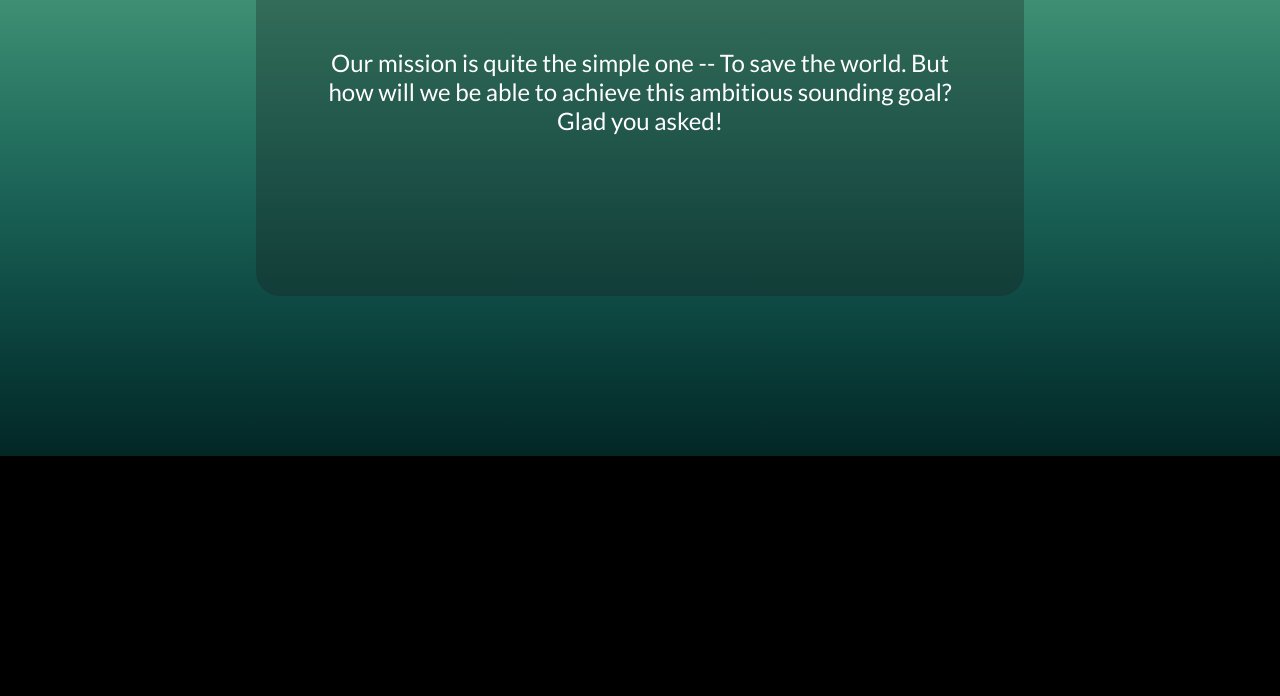
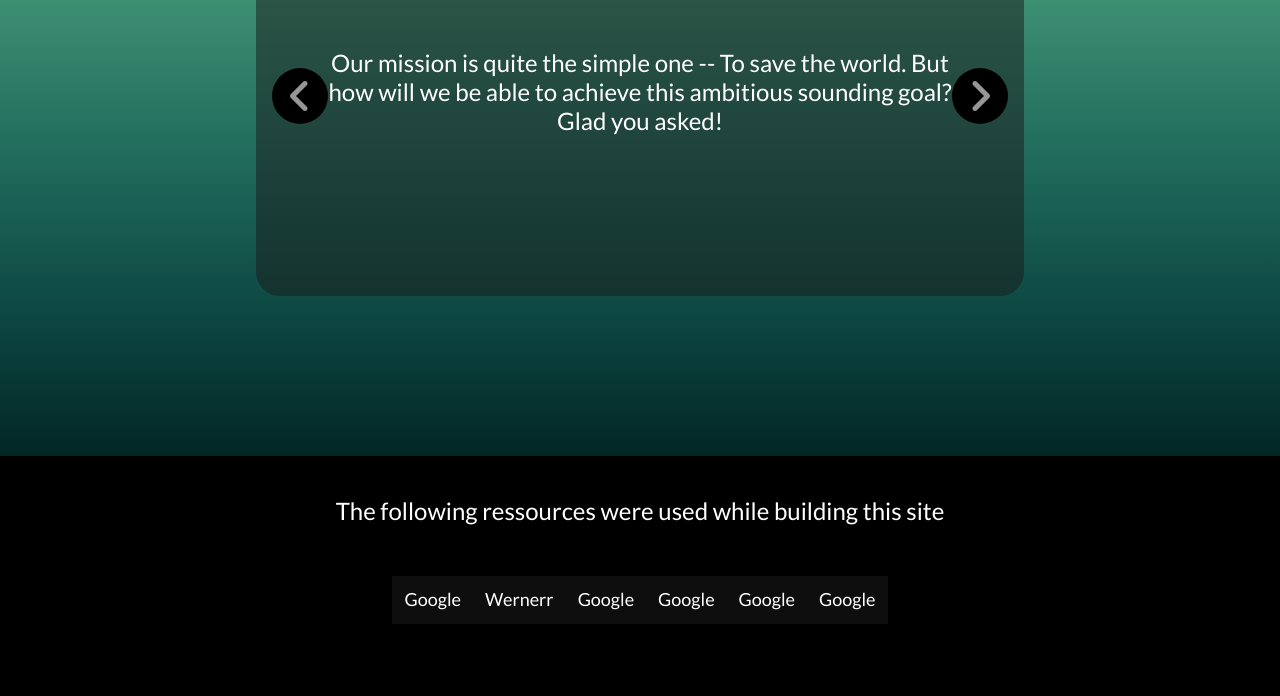
Before and after one commit to dasFeef/dasFeef.github.io, a plain HTML site: page index.html in a window 1280 px wide. Shown: the part 344-1040 px from the top of the page. Drawn offline with nearby package versions, Linux system fonts and the light colour scheme.

Commit message:
Welcome page

```diff
--- a/app.js
+++ b/app.js
@@ -41,7 +41,7 @@ const sidebar = $(".index-sidebar");
 
 function addSidebar(){
     sidebar.css('--index-sidebar-visibility', 'visible');
-    let i = -20;
+    let i = -17;
 
     const interval = setInterval(() => {
         if(i === -1) clearInterval(interval);
@@ -55,7 +55,7 @@ function removeSidebar(){
     let i = 0;
 
     const interval = setInterval(() => {
-        if(i === -20) clearInterval(interval), sidebar.css('--index-sidebar-visibility', 'hidden');
+        if(i === -17) clearInterval(interval), sidebar.css('--index-sidebar-visibility', 'hidden');
         i--;
         sidebar.css('--index-sidebar-offset-right', `${i}vw`);
 
--- a/index.css
+++ b/index.css
@@ -14,8 +14,6 @@ body{
     height: 100vh;
 
     background-image: linear-gradient(to bottom, #b3ffab 0%, #12fff7 100%);
-    background-repeat: no-repeat;
-    background-size: cover;
     overflow-x: hidden;
 }
 
@@ -145,7 +143,7 @@ body{
     display: flex;
     justify-content: center;
 
-    background-color: rgba(27, 27, 27, .3);
+    background-color: rgba(27, 27, 27, .5);
 }
 
 #index-aboutSection-headline{
@@ -171,6 +169,35 @@ body{
     padding: 4vh 4vw;
 }
 
+.index-aboutSection-btn{
+    z-index: 6;
+    position: absolute;
+    height: 7vh;
+    width: 7vh;
+    top: 21.5vh;
+    background-color: black;
+    border-radius: 100%;
+    display: flex;
+    align-items: center;
+    justify-content: center;
+    color:rgb(150, 150, 150);
+
+    font-size: 5vh;
+    transition: all .1s ease-in-out;
+}
+
+.index-aboutSection-btn:hover{
+    transform: scale(1.25);
+    color: white;
+}
+
+#index-aboutSection-btn-toRight{
+    right: 2vh;
+}
+#index-aboutSection-btn-toLeft{
+    left: 2vh;
+}
+
 .index-footer{
     z-index: 6;
     width: 100vw;
@@ -179,6 +206,51 @@ body{
     position: absolute;
     top: 100vh;
 
+    display: flex;
+    justify-content: center;
+
     background-color: black;
+}
 
+#index-footer-text{
+    z-index: 7;
+    position: absolute;
+    top: 5vh;
 }
+
+#index-footer-text{
+    z-index: 7;
+    font-family: 'Lato', sans-serif;
+    font-weight: 300;
+    font-size: 3vh;
+    text-align: center;
+    color: white;
+}
+
+.index-footer-ressources{
+    z-index: 7;
+    position: absolute;
+    width: 90vw;
+    left: 5vw;
+    top: 15vh;
+
+    font-family: 'Lato', sans-serif;
+    font-weight: 300;
+    font-size: 2.25vh;
+    text-align: center;
+    display: flex;
+    justify-content: center;
+}
+
+.index-footer-ressources a{
+    color: white;
+    height: 3vh;
+    text-decoration: none;
+    background-color: rgb(14, 14, 14);
+    padding: 1.5vh;
+    transition: all .08s ease-in;
+}
+.index-footer-ressources a:hover{
+    text-decoration: underline;
+    transform: scale(1.25);
+}
--- a/index.html
+++ b/index.html
@@ -46,12 +46,29 @@
     </div>
 
     <div class="index-aboutSection" id="index-aboutSection">
+        <div class="index-aboutSection-btn" id="index-aboutSection-btn-toLeft">
+            <i class="fa-solid fa-angle-left"></i>
+        </div>
+        <div class="index-aboutSection-btn" id="index-aboutSection-btn-toRight">
+            <i class="fa-solid fa-angle-right"></i>
+        </div>
+
         <p id="index-aboutSection-headline">About this project...</p>
         <p id="index-aboutSection-text">Our mission is quite the simple one -- To save the world. But how will we be able to achieve this ambitious sounding goal? Glad you asked!</p>
     </div>
 
     <div class="index-footer" id="index-footer">
-        <p id="index-footer-text"></p>
+        <p id="index-footer-text">The following ressources were used while building this site</p>
+
+        <div class="index-footer-ressources">
+            <a href="google.com" id="index-footer-res1">Google</a>
+            <a href="google.com" id="index-footer-res2">Wernerr</a>
+            <a href="google.com" id="index-footer-res3">Google</a>
+            <a href="google.com" id="index-footer-res1">Google</a>
+            <a href="google.com" id="index-footer-res1">Google</a>
+            <a href="google.com" id="index-footer-res1">Google</a>
+        </div>
+
     </div>
 
     <div class="index-bodyfaker"></div>
```
